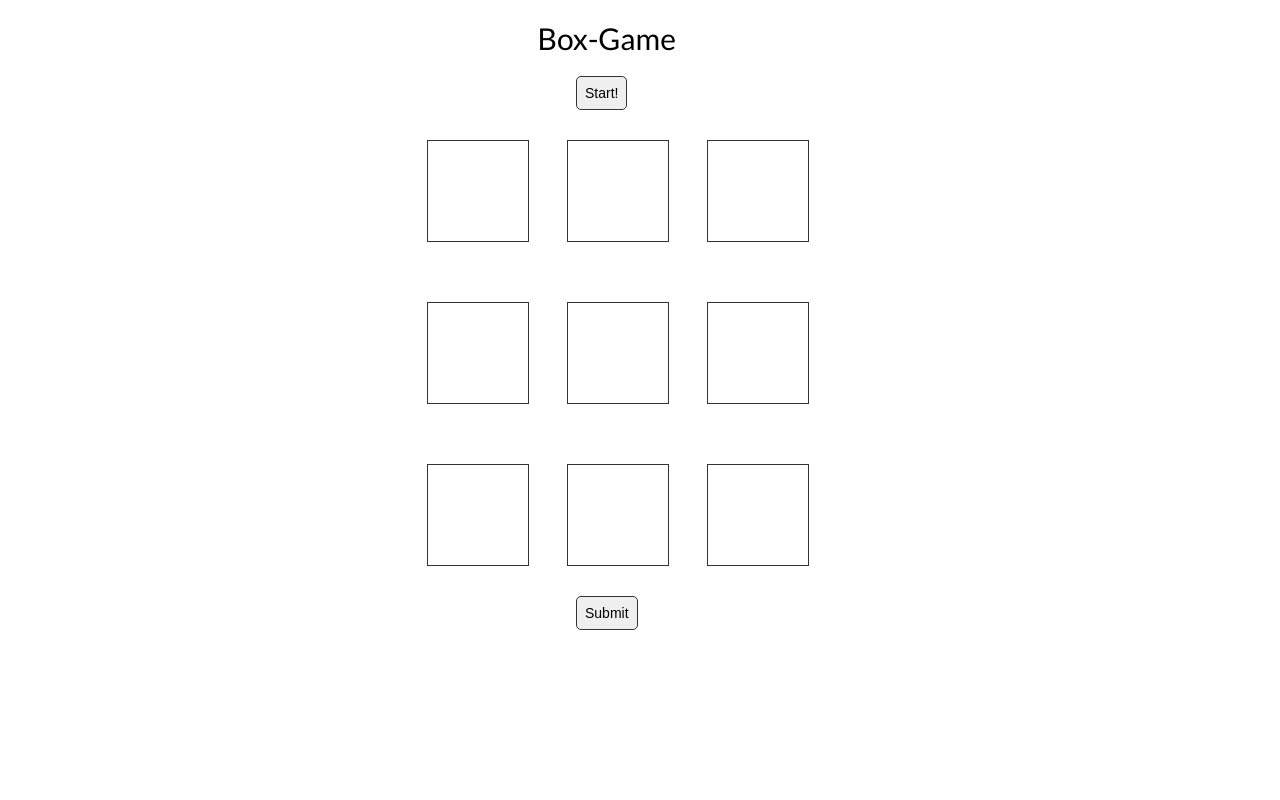
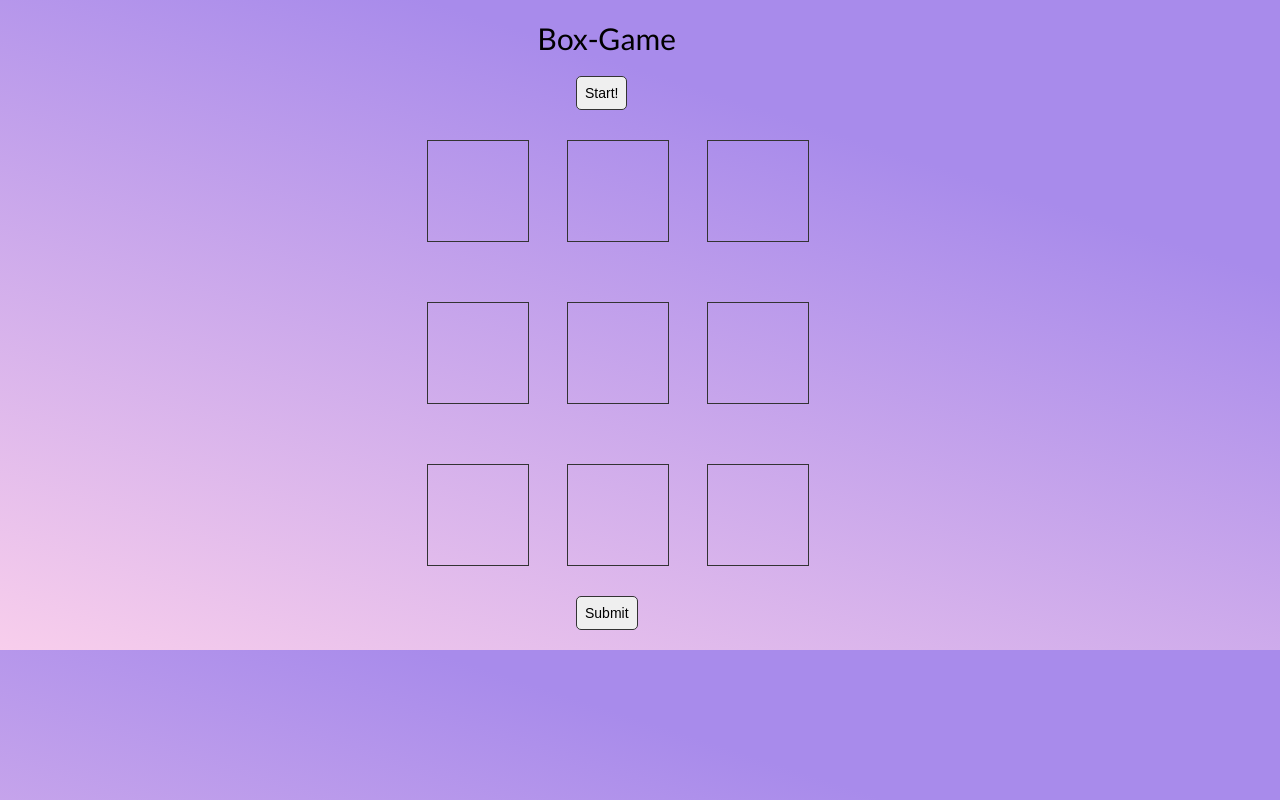
Before and after one commit to ewa1do/box-game, a website: page index.html in a window 1280 px wide. Drawn offline with Linux system fonts and the light colour scheme.

Commit message:
adding color to the background

```diff
--- a/css/styles.css
+++ b/css/styles.css
@@ -12,6 +12,7 @@ html {
 
 body {
     font-family: 'Lato', sans-serif;
+    background-image: linear-gradient(378deg, #f8ceec 0%, #a88beb 74%);
 }
 
 h1 {
```
